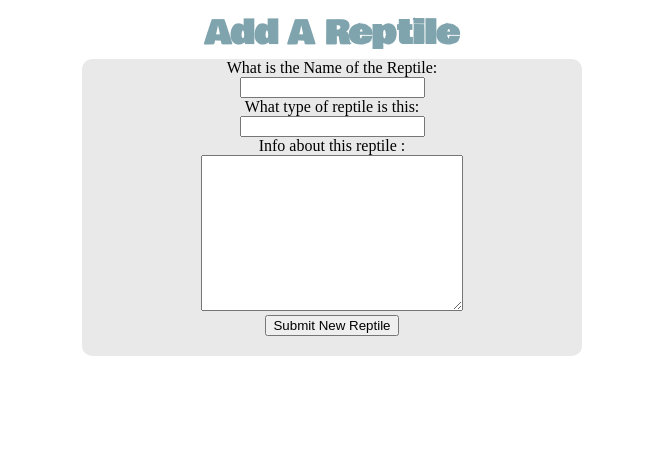
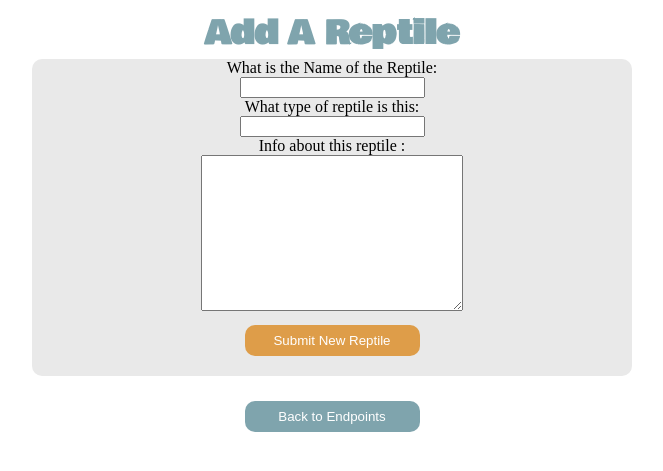
Before and after one commit to AlexAguirre70/Ball-PY-API, a Flask app: page /reptiles/new in a window 1280 px wide. Shown: the top 471 px of the page, without its empty margins (308-971 px from the left). Run offline with Flask 3, Linux system fonts and the light colour scheme; some web fonts are replaced.

Commit message:
Created the New Reptile form and writes to DB

```diff
--- a/ballpy/__init__.py
+++ b/ballpy/__init__.py
@@ -3,7 +3,7 @@ from flask_migrate import Migrate
 
 
 def create_app():
-    app = Flask(__name__)
+    app = Flask(__name__, static_folder='../static')
 
 
 # add SQLAlchemy config
--- a/ballpy/reptile.py
+++ b/ballpy/reptile.py
@@ -1,4 +1,5 @@
 from flask import(Blueprint, render_template,request)
+from . import models
 
 bp=Blueprint('reptile',__name__,url_prefix='/reptiles')
 
@@ -11,5 +12,16 @@ bp=Blueprint('reptile',__name__,url_prefix='/reptiles')
 def new_reptile():
     return render_template('new.html')
 
+# Add Reptile to database route
+@bp.route('/',methods=["POST"])
+def Index_Add():
+    if request.method == "POST":
+        newName= request.form['name']
+        newType= request.form['reptile_type']
+        newInfo= request.form['info']
 
-# Add Reptile to database route
+        newReptile=models.Reptile(name=newName,reptile_type=newType,info=newInfo)
+        models.db.session.add(newReptile)
+        models.db.session.commit()
+
+        return render_template('index.html')
--- a/ballpy/templates/index.html
+++ b/ballpy/templates/index.html
@@ -5,17 +5,17 @@
     <meta http-equiv="X-UA-Compatible" content="IE=edge">
     <meta name="viewport" content="width=device-width, initial-scale=1.0">
     <title>Ball PY API</title>
-    <link rel="stylesheet" href="{{url_for('static',filename='style.css')}}">
+    <link rel="stylesheet" href="{{ url_for('static', filename='style.css') }}">
 </head>
 <body>
     <div>
         <h1>Welcome to the Ball.PY API</h1>
-        <h2>Here are your endpoint:</h2>
+        <h2>Here are your endpoints:</h2>
         <h3>Get List of All Reptiles</h3>
         <h4>/reptiles</h4>
         <h3>Get a Reptile by ID</h3>
         <h4>/reptiles/id</h4>
-        <a href="./new.html"><button type="button">Add a New Reptile</button></a>
+        <a href="reptiles/new"><button type="button">Add a New Reptile</button></a>
 
     </div>
 </body>
--- a/ballpy/templates/new.html
+++ b/ballpy/templates/new.html
@@ -5,7 +5,7 @@
     <meta http-equiv="X-UA-Compatible" content="IE=edge">
     <meta name="viewport" content="width=device-width, initial-scale=1.0">
     <title>Ball PY API</title>
-    <link rel="stylesheet" href="{{url_for('static',filename='style.css')}}">
+    <link rel="stylesheet" href="{{ url_for('static', filename='style.css') }}">
 </head>
 <body>
     <div>
@@ -26,8 +26,8 @@
             </div>
             <input type="submit" class="newReptile" value="Submit New Reptile">
           </div>
-
         </form>
+        <a href="/" ><button class="back" type="button">Back to Endpoints</button></a><br>
     </div>
 </body>
 </html>
--- a/static/style.css
+++ b/static/style.css
@@ -40,7 +40,7 @@ p {
 div {
     margin:auto;
     text-align: center;
-    width: 500px;
+    width: 600px;
 }
 .view {
     margin-top: 10px;
@@ -51,10 +51,19 @@ div {
     border-radius: 10px;
     width: 175px;
 }
+button, .newReptile {
+    margin-top: 10px;
+    padding: 8px;
+    background-color:#DE9D49;
+    color:white;
+    border-width: 0;
+    border-radius: 10px;
+    width: 175px;
+}
 .back {
     margin-top: 10px;
     padding: 8px;
-    background-color:rgb(185, 185, 185);
+    background-color:#7FA4AD;
     color:white;
     border-width: 0;
     border-radius: 10px;
```
